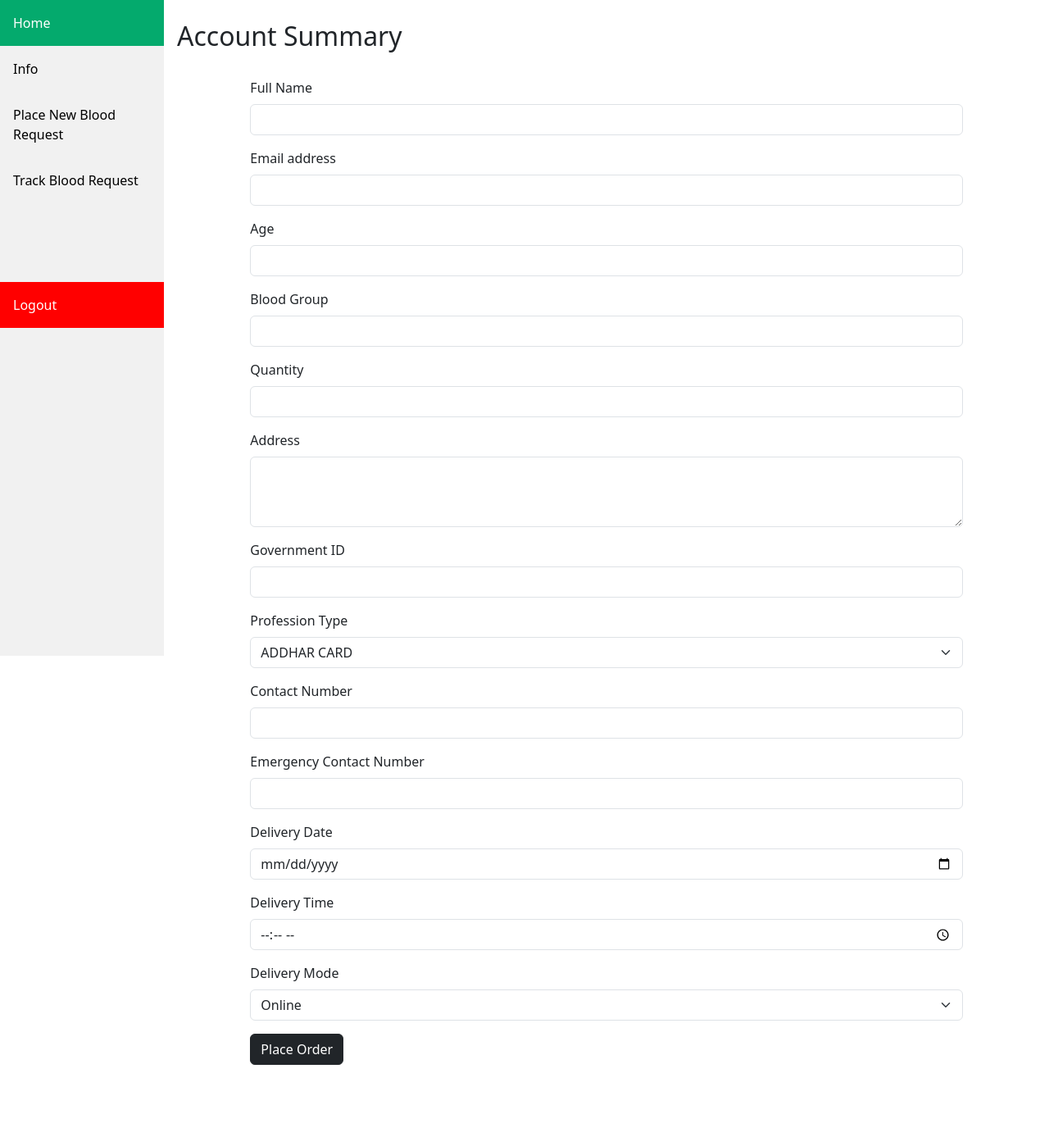
After one commit to iamshimantadas/blood-camp, a Django app: page /ricipient/new_blood_request/ in a window 1280 px wide. The commit adds this page. Shown: the whole page at 82% size. Run offline with Django 5.2, Linux system fonts and the light colour scheme.

Commit message:
naming convension error

```diff
--- /dev/null
+++ b/ricipient/templates/dashboard/r_new_blood_request.html
@@ -0,0 +1,99 @@
+{% extends "base_ricipient.html" %}
+
+{% block sidebar %}
+
+<br>
+
+<title>Dashboard</title>
+
+<div class="content">
+  <h2>Account Summary</h2>
+  <br>
+  <div class="row">
+    <div class="col-1"></div>
+    <div class="col-10">
+      <!-- order -->
+      <form>
+        <div class="mb-3">
+          <label for="fullName" class="form-label">Full Name</label>
+          <input type="text" class="form-control" id="fullName" name="full_name" aria-describedby="fullNameHelp">
+        </div>
+        <div class="mb-3">
+          <label for="email" class="form-label">Email address</label>
+          <input type="email" class="form-control" id="email" name="email" aria-describedby="emailHelp">
+        </div>
+        <div class="mb-3">
+          <label for="age" class="form-label">Age</label>
+          <input type="number" class="form-control" id="age" name="age">
+        </div>
+        <div class="mb-3">
+          <label for="bloodGroup" class="form-label">Blood Group</label>
+          <input type="text" class="form-control" id="bloodGroup" name="blood_group">
+        </div>
+        <div class="mb-3">
+          <label for="quantity" class="form-label">Quantity</label>
+          <input type="number" class="form-control" id="quantity" name="quantity">
+        </div>
+        <div class="mb-3">
+          <label for="address" class="form-label">Address</label>
+          <textarea class="form-control" id="address" name="address" rows="3"></textarea>
+        </div>
+        <div class="mb-3">
+          <label for="govtId" class="form-label">Government ID</label>
+          <input type="text" class="form-control" id="govtId" name="government_id">
+        </div>
+        <div class="mb-3">
+          <label for="profType" class="form-label">Profession Type</label>
+          <select class="form-select" aria-label="Default ID Prof type" name="profession_type">
+            <option value="addharcard">ADDHAR CARD</option>
+            <option value="pancard">PAN CARD</option>
+            <option value="votercard">VOTER CARD</option>
+            <option value="rationcard">RATION CARD</option>
+            <option value="passport">PASSPORT</option>
+            <option value="other">OTHER</option>
+          </select>
+        </div>
+        <div class="mb-3">
+          <label for="contactNumber" class="form-label">Contact Number</label>
+          <input type="tel" class="form-control" id="contactNumber" name="contact_number">
+        </div>
+        <div class="mb-3">
+          <label for="emergencyContact" class="form-label">Emergency Contact Number</label>
+          <input type="tel" class="form-control" id="emergencyContact" name="emergency_contact">
+        </div>
+        <div class="mb-3">
+          <label for="deliveryDate" class="form-label">Delivery Date</label>
+          <input type="date" class="form-control" id="deliveryDate" name="delivery_date">
+        </div>
+        <div class="mb-3">
+          <label for="deliveryTime" class="form-label">Delivery Time</label>
+          <input type="time" class="form-control" id="deliveryTime" name="delivery_time">
+        </div>
+        <div class="mb-3">
+          <label for="deliveryMode" class="form-label">Delivery Mode</label>
+          <select class="form-select" aria-label="Default select example" name="delivery_mode">
+            <option value="online">Online</option>
+            <option value="offline">Offline</option>
+          </select>
+        </div>
+        <button type="submit" class="btn btn-dark">Place Order</button>
+      </form>
+    </div>
+    <div class="col-1"></div>
+  </div>
+
+  <br>
+  <br>
+  <br>
+</div>
+
+
+    <br>
+          <br>
+          <br>
+
+
+  </div>
+
+
+{% endblock %}
--- a/ricipient/templates/ricipient_sidebar.html
+++ b/ricipient/templates/ricipient_sidebar.html
@@ -61,5 +61,12 @@
 <div class="sidebar">
   <a class="active" href="{% url 'dashboard' %}">Home</a>
   <a href="{% url 'info' %}">Info</a>
-  <a href="{% url 'logout' %}">Logout</a>
+  <a href="{% url 'addnewbloodreq' %}">Place New Blood Request</a>
+  <a href="{% url 'info' %}">Track Blood Request</a>
+
+
+  <a href=""></a>
+  <a href=""></a>
+  <a href=""></a>
+  <a href="{% url 'logout' %}" style="background-color: red;color: white;">Logout</a>
 </div>
--- a/ricipient/urls.py
+++ b/ricipient/urls.py
@@ -7,4 +7,5 @@ urlpatterns = [
     path("dashboard/",DashboardView,name="dashboard"),
     path("info/",InfoView,name="info"),
     path("logout/",LogoutView,name="logout"),
+    path("new_blood_request/",AddNewBloodRequestView,name="addnewbloodreq"),
 ]
--- a/ricipient/views.py
+++ b/ricipient/views.py
@@ -71,9 +71,12 @@ def LoginView(request):
 def DashboardView(request):
     user = request.user
     if user.is_authenticated:
-        acc_status = user.status
-        context = {"status": acc_status}
-        return render(request, "dashboard/r_dashboard.html", context)
+        if user.is_receipient:
+            acc_status = user.status
+            context = {"status": acc_status}
+            return render(request, "dashboard/r_dashboard.html", context)
+        else:
+            return HttpResponse("you are not ricipient! bad request!")
     else:
         return redirect("/ricipient/login/")
 
@@ -141,19 +144,32 @@ def InfoView(request):
     else:
         user = request.user
         if user.is_authenticated:
-            user_obj = User.objects.get(email=user.email)
-            print(user_obj)
-            context = {"data": user_obj}
-            return render(request, "dashboard/r_info.html", context)
+            if user.is_receipient:
+                user_obj = User.objects.get(email=user.email)
+                print(user_obj)
+                context = {"data": user_obj}
+                return render(request, "dashboard/r_info.html", context)
+            else:
+                return HttpResponse("bad request!")
         else:
-            # return redirect("/login/")
             return redirect("/ricipient/login/")
 
 
 def LogoutView(request):
     if request.user.is_authenticated:
-        logout(request)
-        return redirect("/")
+        if request.user.is_receipient:
+            logout(request)
+            return redirect("/")
+        else:
+            return HttpResponse("bad request!")
     else:
-        # return redirect("/login/")
         return redirect("/ricipient/login/")
+
+
+def AddNewBloodRequestView(request):
+    if request.method == "POST":
+        data = request.POST
+        print(data)
+        return HttpResponse("data get")
+    else:
+        return render(request,"dashboard/r_new_blood_request.html")
```
Also changed, not shown: core/models.py (+17 -0 lines), donor/views.py (+23 -10 lines), core/migrations/0002_order.py (added), db.sqlite3.
